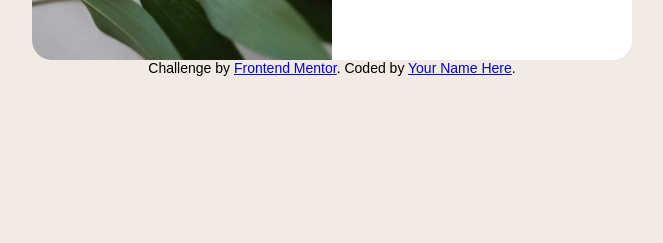
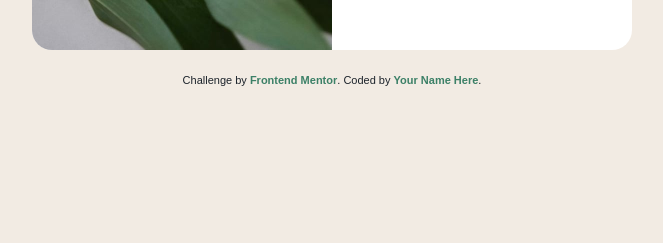
Before and after one commit to Fanchuk/product-preview-card-component-main, a plain HTML site: page index.html in a window 1280 px wide. Shown: the part 557-800 px from the top of the page, without its empty margins (308-971 px from the left). Drawn offline with Linux system fonts and the light colour scheme.

Commit message:
style: add attribution footer styles

```diff
--- a/style.css
+++ b/style.css
@@ -111,6 +111,25 @@
   background-color: var(--Dark-Cyan-Hover);
 }
 
+.attribution {
+  font-size: 11px;
+  text-align: center;
+  margin-top: 24px; /* Відступ від картки */
+  color: var(--Very-Dark-Blue);
+}
+
+.attribution a {
+  color: var(--Dark-Cyan);
+  font-weight: 700;
+  text-decoration: none;
+  transition: color 0.3s;
+}
+
+.attribution a:hover {
+  color: var(--Dark-Cyan-Hover);
+  text-decoration: underline;
+}
+
 @media (min-width: 600px) {
   .product-card {
     flex-direction: row;
```
